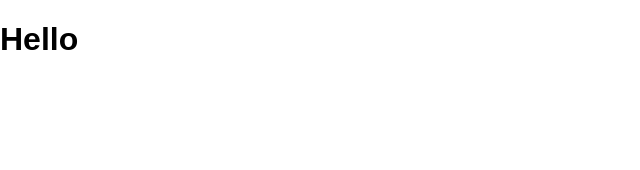
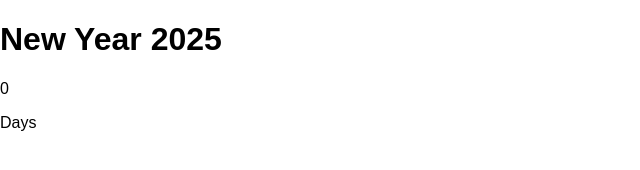
Before and after one commit to KavinduRanawaka/New-Year-Countdown, a plain HTML site: page index.html in a window 1280 px wide. Shown: the whole page, without its empty margins (0-640 px from the left). Drawn offline with Linux system fonts and the light colour scheme.

Commit message:
Update index.html

```diff
--- a/index.html
+++ b/index.html
@@ -8,6 +8,12 @@
     <script src="script.js"></script>
 </head>
 <body>
-    <h1>Hello</h1>
+    <h1>New Year 2025</h1>
+    <div class="countown-container">
+        <div class="countdown-e days-c">
+            <p class="big-text" id="days">0</p>
+            <span>Days</span>
+        </div>
+    </div>
 </body>
 </html>
```
